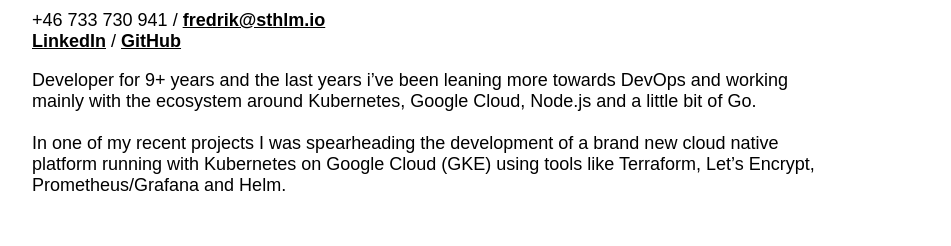
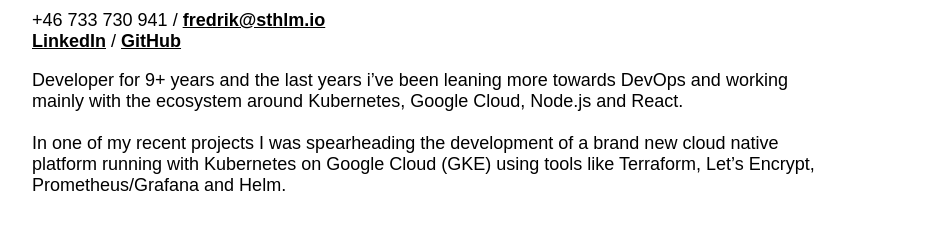
Before and after one commit to sthlmio/web, a Next.js app: page /fredrik-lack in a window 1280 px wide. Shown: the part 286-532 px from the top of the page, without its empty margins (96-1047 px from the left). Built offline with nearby package versions, Linux system fonts and the light colour scheme; a web font is replaced by a local one.

Commit message:
Minor update to CV

```diff
--- a/pages/fredrik-lack.js
+++ b/pages/fredrik-lack.js
@@ -32,7 +32,7 @@ export default function FredrikLack () {
             </a>
           </small>
           <p className="text">
-            Developer for 9+ years and the last years i’ve been leaning more towards DevOps and working mainly with the ecosystem around Kubernetes, Google Cloud, Node.js and a little bit of Go.
+            Developer for 9+ years and the last years i’ve been leaning more towards DevOps and working mainly with the ecosystem around Kubernetes, Google Cloud, Node.js and React.
             <br /><br />
             In one of my recent projects I was spearheading the development of a brand new cloud native platform running with Kubernetes on Google Cloud (GKE) using tools like Terraform, Let’s Encrypt, Prometheus/Grafana and Helm.
           </p>
```
